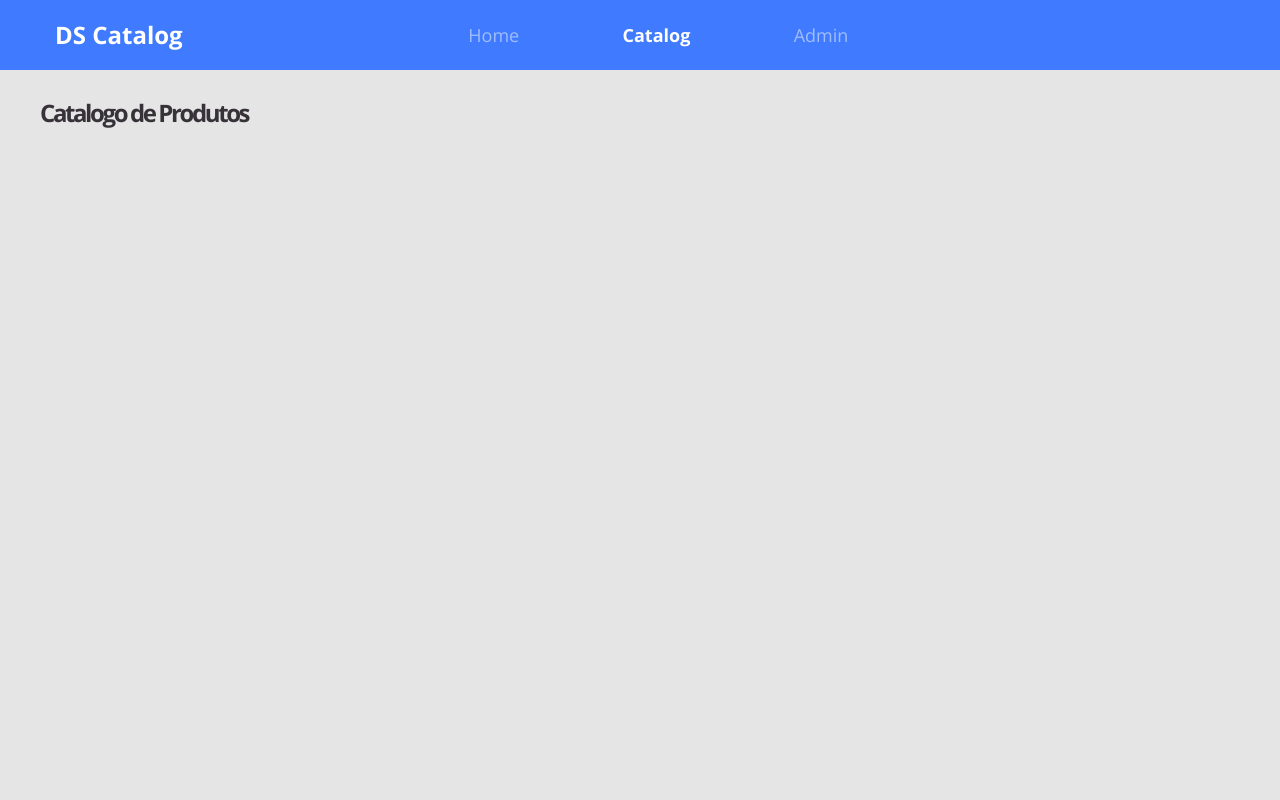
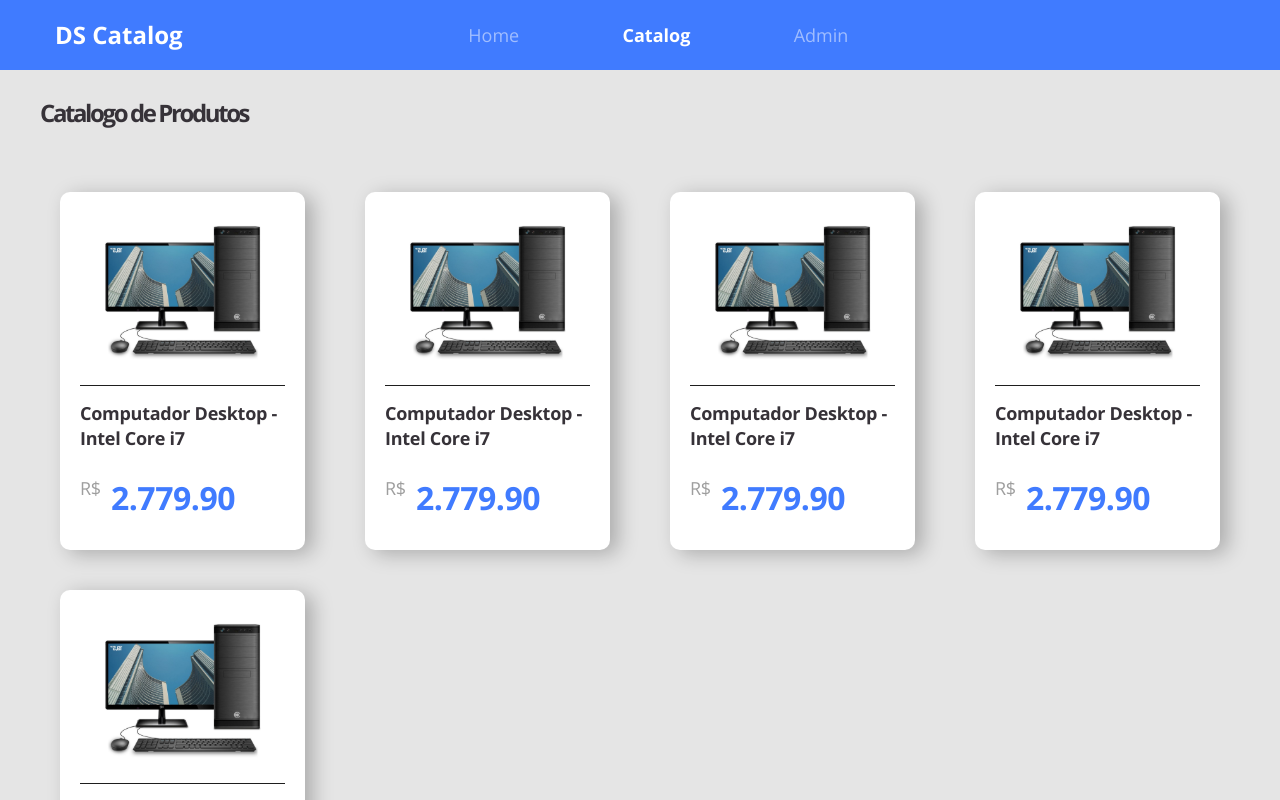
Before and after one commit to CarlosGenuino/ds-catalog-front, a React (Create React App) app: page /catalog in a window 1280 px wide. Shown: the top 800 px of the page. Built offline with nearby package versions, Linux system fonts and the light colour scheme.

Commit message:
adicionando productcard

```diff
--- /dev/null
+++ b/src/core/components/ProductCard/index.tsx
@@ -0,0 +1,29 @@
+import React from 'react'
+import {ReactComponent as ProductImage} from '../../assets/images/product.svg'
+import './styles.scss'
+
+
+
+
+export default () => {
+    return (
+        <div>
+            <div className="card-base border-radius-10 product-card">
+                <ProductImage/>
+                <div className="product-info">
+                    <h6 className="product-name">
+                        Computador Desktop - Intel Core i7
+                    </h6>
+                    <div className="product-price-container">
+                        <span className="product-currancy">
+                            R$
+                        </span>
+                        <h3 className="product-price">
+                            2.779.90
+                        </h3>
+                    </div>
+                </div>
+            </div>
+        </div>
+    )
+}
--- /dev/null
+++ b/src/core/components/ProductCard/styles.scss
@@ -0,0 +1,42 @@
+.product-card {
+    text-align: center;
+    width: 245px;
+    padding-top: 20px;
+    padding-left: 20px;
+    padding-right: 20px;
+    padding-bottom: 30px;
+    margin: 20px
+}
+
+.product-info {
+    border-top: 1px solid #1e1e1e;
+    text-align: left;
+    padding-top: 15px;
+    margin-top: 15px;
+}
+
+.product-name {
+    font-size: 18px;
+    line-height: 25px;
+    letter-spacing: -0.015em;
+}
+
+.product-price-container {
+    margin-top: 25px;
+    display: flex;
+}
+
+.product-currancy {
+    font-size: 18px;
+    line-height: 25px;
+    letter-spacing: -0.015em;
+    color: #9E9E9E;
+}
+
+.product-price {
+    margin-left: 10px;
+    font-size: 32px;
+    line-height: 44px;
+    letter-spacing: -0.015em;
+    color: #407BFF;
+}
--- a/src/pages/Catalog/index.tsx
+++ b/src/pages/Catalog/index.tsx
@@ -1,4 +1,5 @@
 import React from 'react';
+import ProductCard from '../../core/components/ProductCard';
 import './styles.scss'
 export default () => (
     <div className="catalog-container">
@@ -6,6 +7,11 @@
             Catalogo de Produtos
         </h1>
         <div className="catalog-products">
+            <ProductCard/>
+            <ProductCard/>
+            <ProductCard/>
+            <ProductCard/>
+            <ProductCard/>
 
         </div>
 
--- a/src/pages/Catalog/styles.scss
+++ b/src/pages/Catalog/styles.scss
@@ -13,6 +13,8 @@
 .catalog-products {
     margin-top: 43px;
     display: flex;
+    flex-wrap: wrap;
+    justify-content: space-between;
     flex-direction: row;
 
 }
```
Also changed, not shown: src/core/assets/images/product.svg (added).
